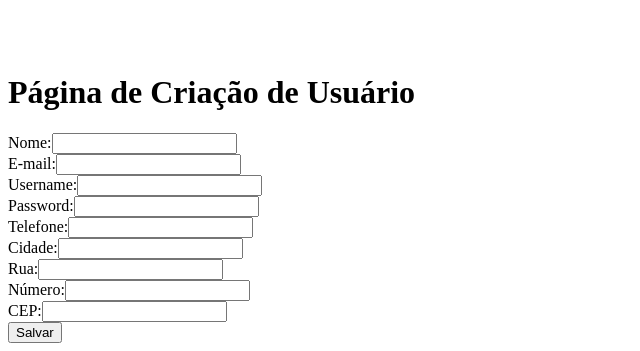
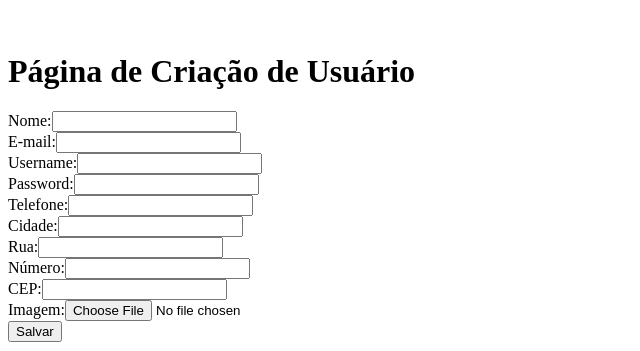
Before and after one commit to SergioHs/front-end-mysqlstore, a Next.js app: page /profile/create in a window 1280 px wide. Shown: the part 7701-8052 px from the top of the page, without its empty margins (0-640 px from the left). Built offline with nearby package versions, Linux system fonts and the light colour scheme; no server answers.

Commit message:
User image function

```diff
--- a/pages/profile/create.js
+++ b/pages/profile/create.js
@@ -20,23 +20,53 @@ const CompleteProfile = () => {
 
   const router = useRouter();
 
+  // const onSubmit = async (data) => {
+  //   try {
+  //     console.log(data)
+  //     const response = await axios.post('http://localhost:3000/users', data);
+  //     console.log('Resposta da API (post): ', response.data);
+  //     alert('Usuário criado com sucesso! Redirecionando para Login! ')
+  //     router.push('/login')
+  //   } catch (error) {
+  //     console.error(error);
+  //   }
+  // };
+
   const onSubmit = async (data) => {
     try {
-      const response = await axios.post('http://localhost:3000/users', data);
-      console.log('Resposta da API (post): ', response.data);
-      alert('Usuário criado com sucesso! Redirecionando para Login! ')
-      router.push('/login')
+        // Crie uma instância de FormData
+        let formData = new FormData();
+
+        // Anexe campos ao formulário
+        for (let key in data) {
+            formData.append(key, data[key]);
+        }
+
+        // Anexe a imagem ao formulário
+        // Supondo que 'imageFile' seja um objeto File representando a imagem
+        formData.append('user_image', data.user_image[0]);
+
+        // Faça a requisição POST
+        const response = await axios.post('http://localhost:3000/users', formData, {
+            headers: {
+                'Content-Type': 'multipart/form-data'
+            }
+        });
+        console.log('Resposta da API (post): ', response.data);
+        alert('Usuário criado com sucesso! Redirecionando para Login! ')
+        router.push('/login')
     } catch (error) {
-      console.error(error);
+        console.error(error);
     }
-  };
+};
+
     return(
         <main className="min-h-screen">
         <Appbar onMenuToggle={handleMenuToggle}></Appbar>
         <Drawer isOpen={isDrawerOpen} onClose={handleMenuToggle}></Drawer>
           <h1> Página de Criação de Usuário </h1>
 
-        <form
+        <form enctype="multipart/form-data"
           onSubmit={handleSubmit(onSubmit)} // Adicione isso para lidar com a submissão do formulário
           className="max-w-wd mx-auto p-6 bg-white rounded-lg shadow-x1"
         >
@@ -103,6 +133,12 @@ const CompleteProfile = () => {
                 <input {...register('user_cep')} id="user_cep" className="border rounded w-full py-2 px-3"></input>
             </div>
 
+            <div className="mb-4">
+                <label htmlFor="user_image" className="block text-gray-700">
+                    Imagem:
+                </label>
+                <input type="file" {...register('user_image')} id="user_image" className="border rounded w-full py-2 px-3"></input>
+            </div>
             <div className="flex justify">
           <button
             type="submit"
--- a/src/app/components/Appbar.js
+++ b/src/app/components/Appbar.js
@@ -7,6 +7,12 @@ function Appbar({onMenuToggle}) {
   const { theme } = useContext(ThemeContext);
   const { userInfo } = useContext(AuthContext);
   const router = useRouter();
+
+  if(userInfo){
+    if(userInfo.user.user_image == undefined){
+      userInfo.user.user_image  = 'user.jpg';
+    }
+  }
 
   const authContext = useAuth();
   const { logout } = authContext;
@@ -30,10 +36,13 @@ function Appbar({onMenuToggle}) {
     </div>
 
     <div className={`flex justify-between items-center p-4`}>
-      <div className={`mx-4
+      {userInfo && (<div className={`mx-4 flex items-center gap-2
       ${theme === 'dark' ? 'text-white' : 'text-black'}`}>
-        <h1> {userInfo && 'Logado(a) como:' + userInfo.user.user_name}</h1>
-      </div>
+
+        <img className="object-contain h-12 w-12 rounded-full" src={'http://localhost:3000/'+userInfo?.user.user_image}/>
+
+        <h1> {userInfo && userInfo.user.user_name}</h1>
+      </div>)}
 
       <button className="mx-4" onClick={onLogout}>
         {userInfo && 'Logout'}
```
